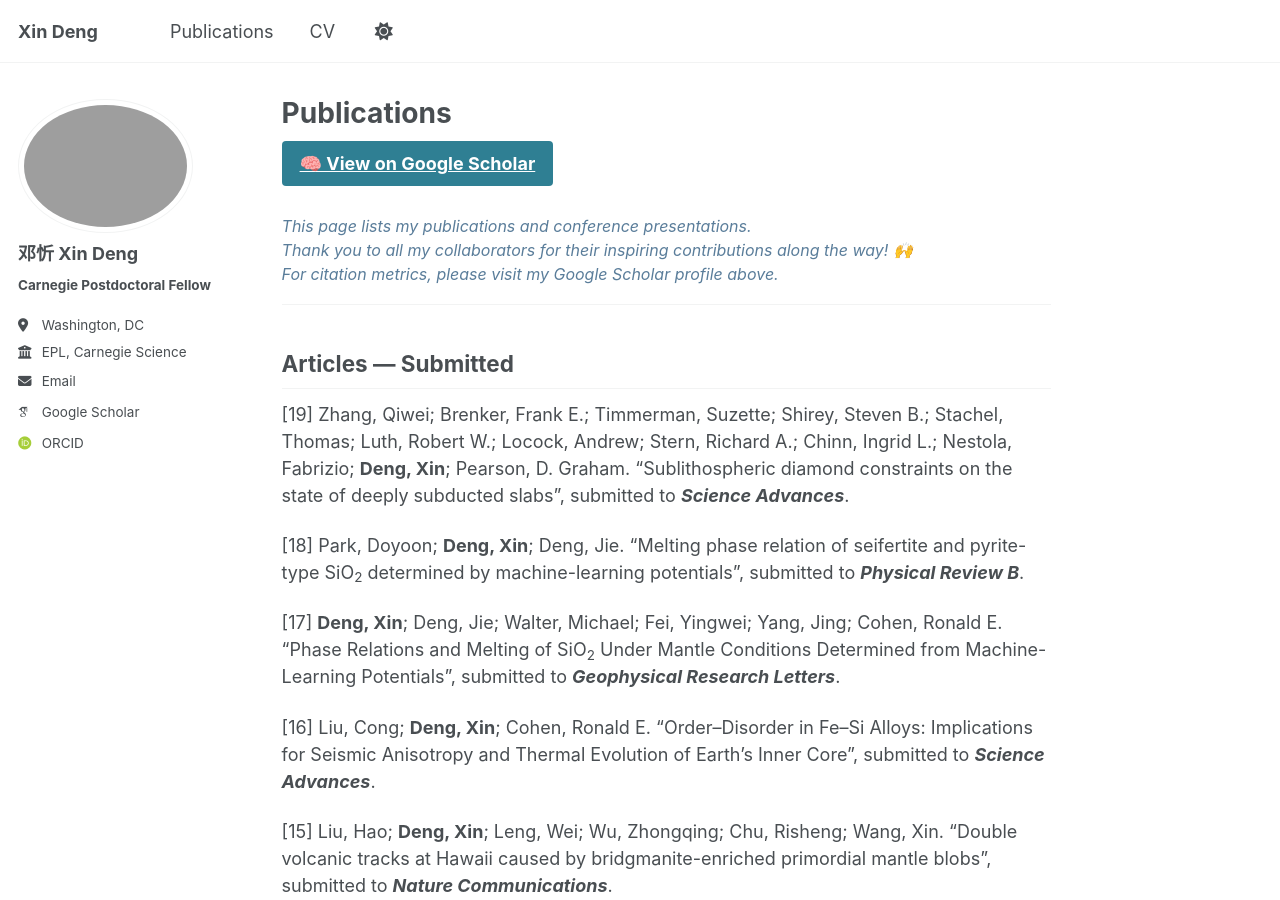
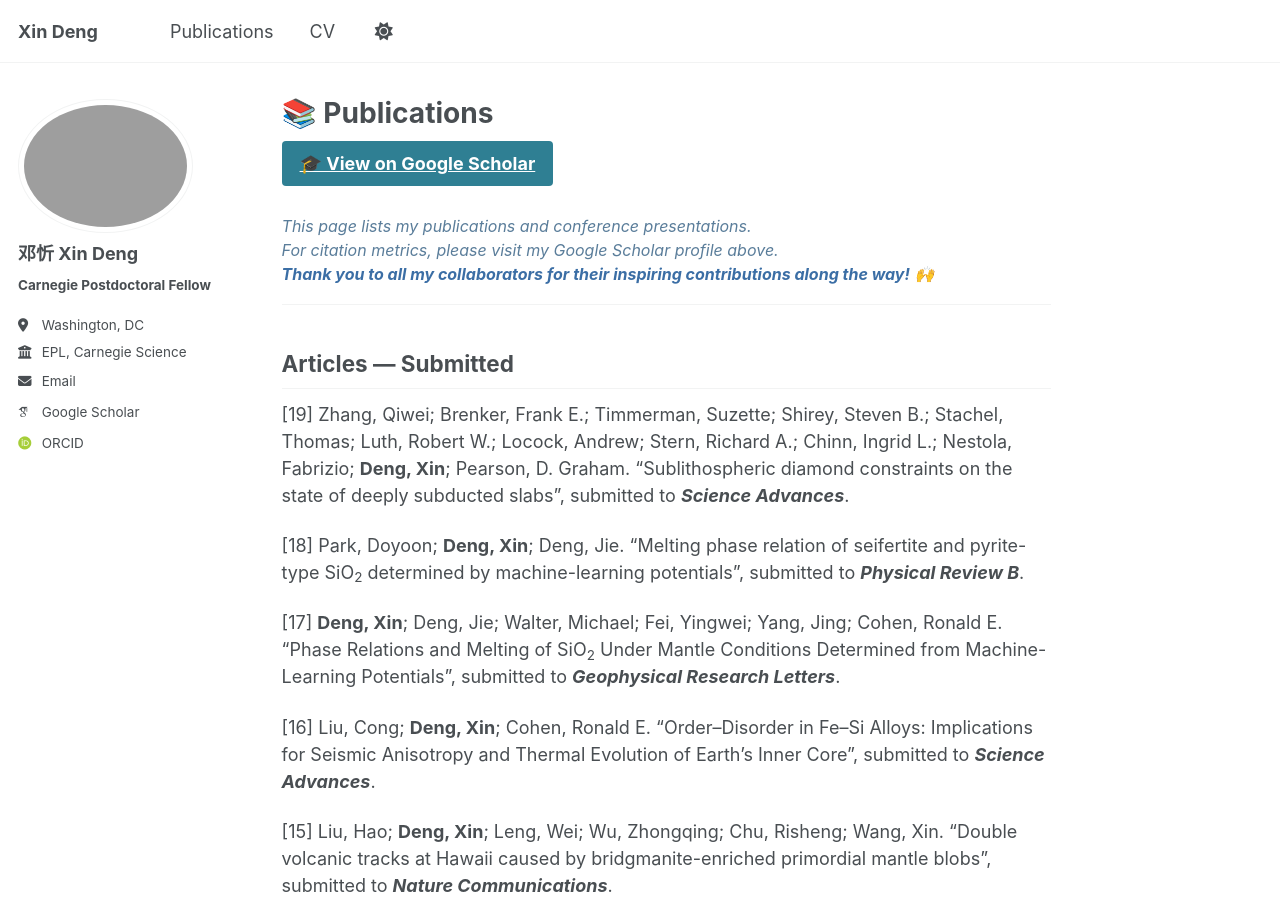
Before and after one commit to x1nd3ng/x1nd3ng.github.io, a Jekyll site: the page built from _pages/Publications.md, in a window 1280 px wide and 900 px high. Built offline with Jekyll 4.4.1, drawn with Linux system fonts in a browser that asks for light colours; some web fonts are replaced; a script that is not in the unit is left out.

Commit message:
Update Publications.md

```diff
--- a/_pages/Publications.md
+++ b/_pages/Publications.md
@@ -1,6 +1,6 @@
 ---
 layout: single
-title: "Publications"
+title: "📚 Publications"
 permalink: /publications/
 author_profile: true
 toc: true
@@ -11,13 +11,13 @@ toc_sticky: true
    href="https://scholar.google.com/citations?user=qShECe4AAAAJ"
    target="_blank"
    rel="noopener">
-  🧠 View on Google Scholar
+  🎓 View on Google Scholar
 </a>
 
 <div style="font-style: italic; margin-bottom: 12px; font-size: 16px; color: #5a7d9a;">
   This page lists my publications and conference presentations.<br>
-  Thank you to all my collaborators for their inspiring contributions along the way! 🙌<br>
-  For citation metrics, please visit my Google Scholar profile above.
+  For citation metrics, please visit my Google Scholar profile above.<br>
+  <strong style="color:#3B6EA5;">Thank you to all my collaborators for their inspiring contributions along the way!</strong> 🙌
 </div>
 
 ---
```
